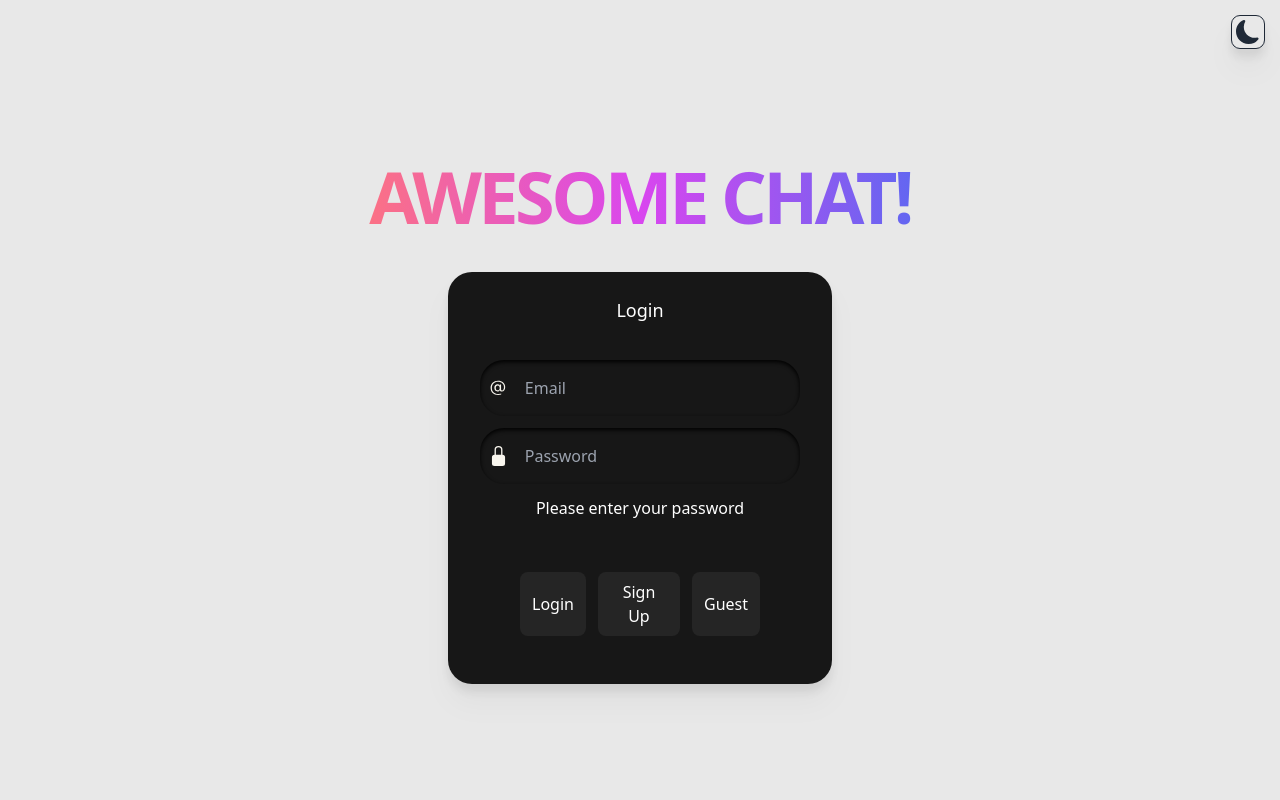
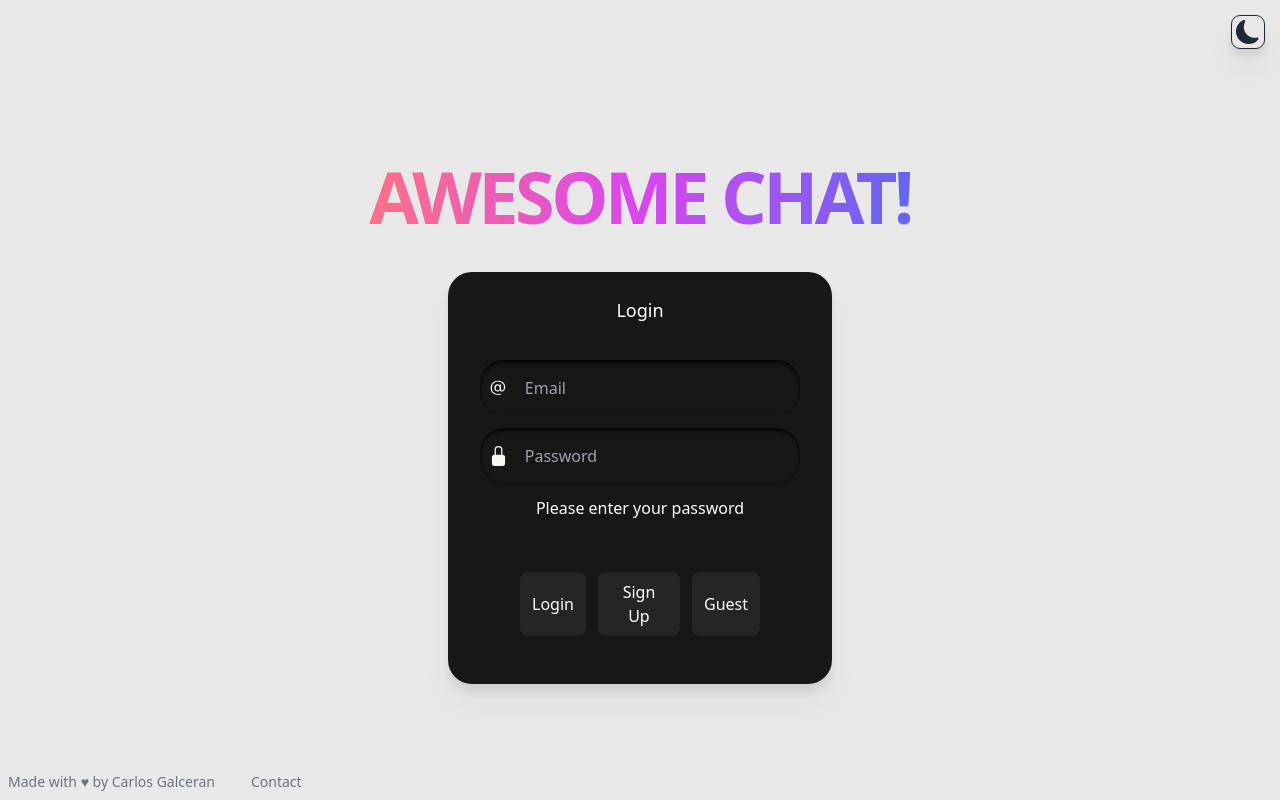
Before and after one commit to cgalceran/react-flask-chat-app, a React (Vite) app in the folder frontend/: page / in a window 1280 px wide. Built offline with nearby package versions, Linux system fonts and the light colour scheme.

Commit message:
added footer, chat width and scroll to bottom

```diff
--- a/frontend/package.json
+++ b/frontend/package.json
@@ -13,7 +13,8 @@
     "react-dom": "^17.0.2",
     "react-icons": "^4.7.1",
     "react-router-dom": "^6.8.1",
-    "socket.io-client": "^4.6.1"
+    "socket.io-client": "^4.6.1",
+    "tailwind-scrollbar-hide": "^1.1.7"
   },
   "devDependencies": {
     "@vitejs/plugin-react": "^1.0.7",
--- a/frontend/src/App.jsx
+++ b/frontend/src/App.jsx
@@ -1,14 +1,16 @@
 import React from "react";
+import { Link } from 'react-router-dom'
 import { BrowserRouter, Routes, Route} from "react-router-dom"
 import useDarkMode from "./hooks/useDarkMode";
 import { UserContextProvider } from "./contexts/UserContext";
-import { BsSun, BsMoonFill } from "react-icons/bs";
+import { BsSun, BsMoonFill, BsGithub } from "react-icons/bs";
 import Bubble from "./components/Bubble";
 
 
 import Login from './components/Login'
 import Chat from "./components/Chat";
 import Signup from "./components/Signup";
+import { Footer } from "./components/Footer";
 
 function App() {
   const [darkTheme, setDarkTheme] = useDarkMode();
@@ -17,6 +19,7 @@ function App() {
   return (
     <main className="h-screen bg-[#e8e8e8] dark:bg-[#212121]">
       <div className="flex flex-row justify-end pr-4">
+
         <span
           className="mt-4 rounded-lg bg-[#e8e8e8] p-1 outline outline-1 drop-shadow-xl hover:bg-[#dbdbdb]"
           onClick={handleMode}
@@ -48,6 +51,7 @@ function App() {
           </BrowserRouter>
         </UserContextProvider>
       </section>
+      <Footer />
     </main>
   );
 }
--- a/frontend/src/components/Chat.jsx
+++ b/frontend/src/components/Chat.jsx
@@ -1,4 +1,4 @@
-import React, { useContext, useEffect, useState } from "react";
+import React, { useContext, useEffect, useState, useRef } from "react";
 import { useNavigate } from "react-router-dom";
 import UserContext from "../contexts/UserContext";
 import axios from "axios";
@@ -8,6 +8,7 @@ import { BsFillCircleFill } from "react-icons/bs";
 
 const Chat = () => {
   const [messages, setMessages] = useState([]);
+  const scrollToBottom = useRef(null)
   const navigate = useNavigate();
   const { userInfo, loggedInUsers, setLoggedInUsers, logout } =
     useContext(UserContext);
@@ -47,6 +48,13 @@ const Chat = () => {
       console.log(users);
     });
   }, [socket]);
+
+  useEffect(() => {
+    scrollToBottom.current?.scrollIntoView();
+  }, [messages])
+
+
+
 
   const onSubmit = (e) => {
     e.preventDefault();
@@ -90,15 +98,15 @@ const Chat = () => {
         )}
         <button
           onClick={handleLogout}
-          className="mb-1 rounded-lg border-none bg-[#252525] p-1 px-2 text-white outline-none drop-shadow-xl ease-in-out hover:bg-black hover:text-white dark:bg-[#e8e8e8] dark:text-black"
+          className="mb-1 rounded-lg border-none bg-[#252525] p-1 px-2 text-white outline-none drop-shadow-xl ease-in-out hover:bg-black hover:text-white dark:bg-indigo-500 dark:text-black"
         >
           {" "}
           Logout
         </button>
       </div>
 
-      <div className="grid h-96 max-w-3xl grid-cols-2 gap-0.5">
-        <div className="rounded-l-3xl bg-[#171717] ">
+      <div className="grid h-96 max-w-3xl grid-cols-45/60 gap-0.5">
+        <div className="rounded-l-3xl bg-[#171717]">
 
             <div className="mt-2 text-center text-gray-300 underline-offset-auto">
               <span>Online Users</span>
@@ -120,13 +128,14 @@ const Chat = () => {
         </div>
 
         <div>
-          <div className="h-96 overflow-y-auto rounded-tr-3xl bg-[#171717]">
-            <ul className="text-s pl-2 text-white">
+          <div className="h-96 overflow-y-auto scrollbar-hide rounded-tr-3xl bg-[#171717] ">
+            <div className="text-s pl-2 text-white">
               {messages &&
                 messages.map((element) => (
                   <Bubble data={element} key={element._id} />
                 ))}
-            </ul>
+            </div>
+            <div ref={scrollToBottom}/>
           </div>
 
           <form onSubmit={onSubmit} className="grid grid-cols-3 gap-0.5">
--- /dev/null
+++ b/frontend/src/components/Footer.jsx
@@ -0,0 +1,24 @@
+export const Footer = () => {
+  return (
+    <footer className="fixed bottom-0 left-0 z-20 w-full  border-gray-800/75 p-2 shadow  md:flex md:items-center md:justify-between md:p-2">
+      <ul className=" flex flex-row justify-between text-sm text-gray-500">
+        <li>
+          <span className="text-sm text-gray-500 dark:text-gray-400 sm:text-center">
+            {" "}
+            Made with &#9829; by Carlos Galceran
+          </span>
+        </li>
+        <li>
+          <a
+            href="https://www.carlosgalceran.dev/#contact"
+            target="_blank"
+            rel="noreferrer"
+            className=" px-9 hover:underline"
+          >
+            Contact
+          </a>
+        </li>
+      </ul>
+    </footer>
+  );
+};
--- a/frontend/tailwind.config.js
+++ b/frontend/tailwind.config.js
@@ -1,8 +1,15 @@
 module.exports = {
   content: ["index.html", "./src/**/*.{js,jsx,ts,tsx,vue,html}"],
   theme: {
-    extend: {},
+    extend: {
+      gridTemplateColumns : {
+        '45/60': '45% 60%',
+      }
+    },
   },
   darkMode: "class",
-  plugins: [require("daisyui")],
+  plugins: [
+    require("daisyui"),
+    require("tailwind-scrollbar-hide"),
+  ],
 };
```
Also changed, not shown: 1 other file (tests, documents, lock files or other folders).
